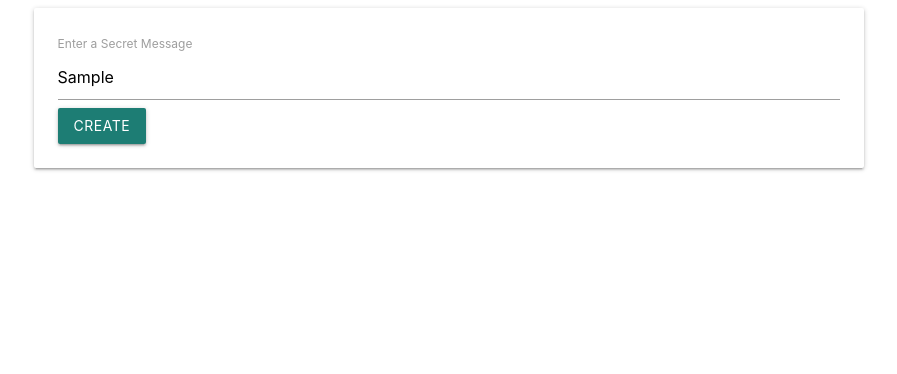
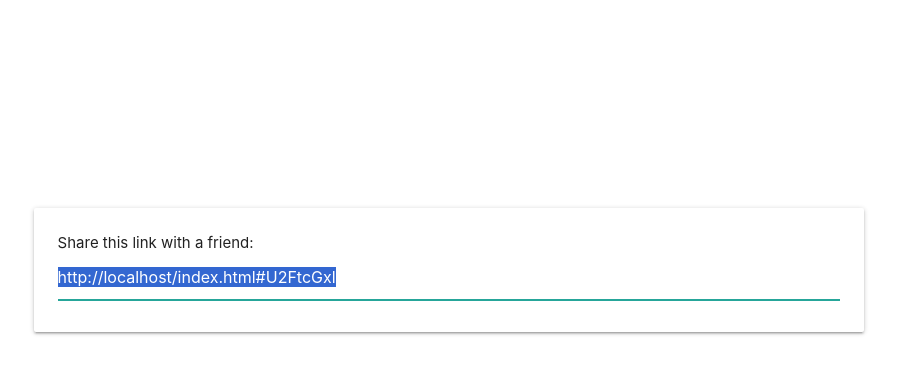
Before and after one commit to nleake/secret-message, a plain HTML site: page index.html in a window 1280 px wide. Both pictures are taken after typing "Sample" into the empty fields and a click on the button "CREATE". Shown: the whole page, without its empty margins (191-1088 px from the left). Drawn offline with nearby package versions, Linux system fonts and the light colour scheme.

Commit message:
add secret message encoding and display

```diff
--- a/index.html
+++ b/index.html
@@ -10,12 +10,22 @@
 <body>
     <div class="row">
         <div class="col s8 offset-s2">
-            <div class="card-panel">
+            <div id="message-show" class="card-panel hide">
+                <h1></h1>
+                <div><a href="./index.html">Create your own secret message.</a></div>
+            </div>
+            <div id="message-form" class="card-panel">
                 <form action="">
-                    <label for="message">Enter a Secret Message</label>
-                    <input type="text" id="message" placeholder="Enter a secret message">
+                    <label for="message-input">Enter a Secret Message</label>
+                    <input type="text" id="message-input" placeholder="Enter a secret message">
                     <button class="btn">Create</button>
                 </form>
+            </div>
+            <div id="link-form" class="card-panel hide">
+                <div>
+                    Share this link with a friend:
+                    <input type="text" id="link-input">
+                </div>
             </div>
         </div>
     </div>
--- a/index.js
+++ b/index.js
@@ -1,5 +1,25 @@
+const { hash } = window.location;
+
+const message = atob(hash.replace('#', ''));
+
+if (message) {
+  document.querySelector('#message-form').classList.add('hide');
+  document.querySelector('#message-show').classList.remove('hide');
+
+  document.querySelector('h1').innerHTML = message;
+}
+
 document.querySelector('form').addEventListener('submit', (e) => {
   e.preventDefault();
-  const input = document.querySelector('input');
-  console.log(input.value)
+
+  document.querySelector('#message-form').classList.add('hide');
+  document.querySelector('#link-form').classList.remove('hide');
+
+  const input = document.querySelector('#message-input');
+  const encrypted = btoa(input.value);
+
+
+  const linkInput = document.querySelector('#link-input');
+  linkInput.value = `${window.location}#${encrypted}`;
+  linkInput.select();
 });
--- a/styles.css
+++ b/styles.css
@@ -0,0 +1,7 @@
+.row {
+    margin-top: 25vh;
+}
+
+h1 {
+    margin-top: 0;
+}
```
